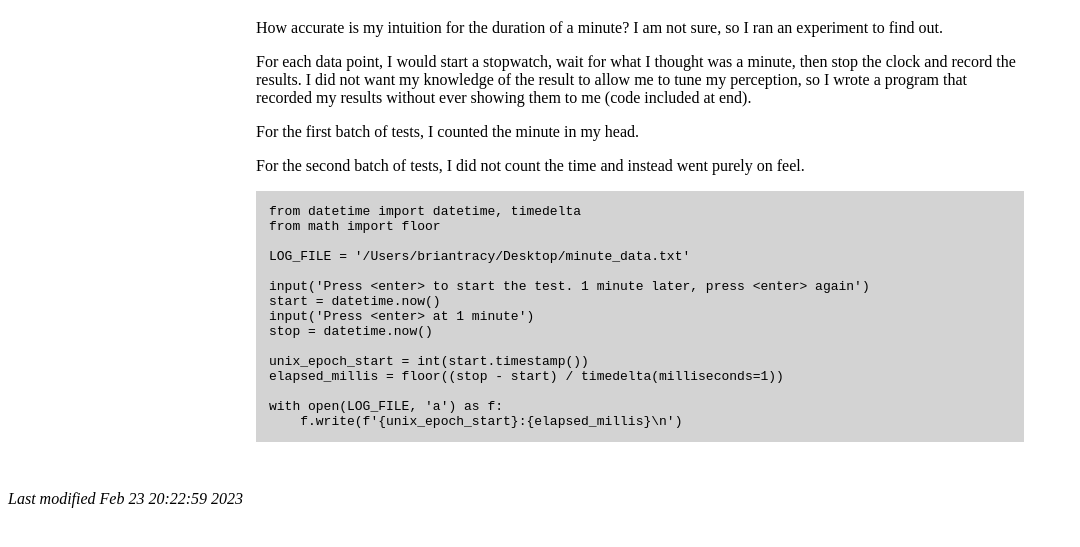
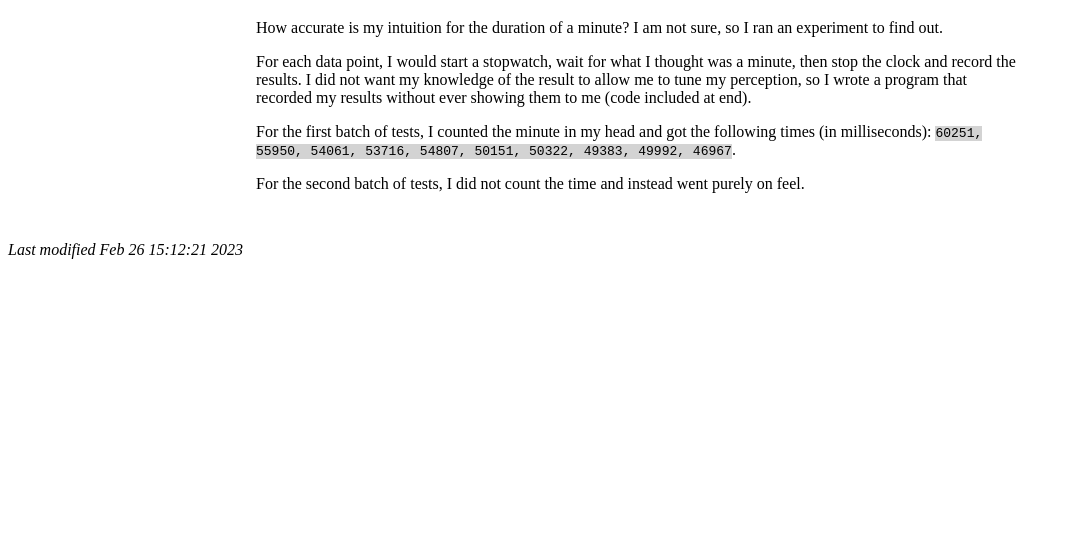
Before and after one commit to briantracy/briantracy.github.io, a plain HTML site: page writing/minute-duration-test.html in a window 1280 px wide. Shown: the part 61-608 px from the top of the page, without its empty margins (0-1080 px from the left). Drawn offline with Linux system fonts and the light colour scheme.

Commit message:
automated commit [Sun Feb 26 20:40:44 EST 2023]

```diff
--- a/writing/minute-duration-test.html
+++ b/writing/minute-duration-test.html
@@ -1,16 +1 @@
-<!DOCTYPE html><html lang="en"><head><meta charset="utf-8"><meta name="viewport" content="width=device-width,initial-scale=1"><meta name="description" content="Brian C Tracy Brown University Palo Alto personal website programmer Brian Tracy - minute-duration-test"><title>Brian Tracy - minute-duration-test</title><link href="data:," rel="icon"><style>main{margin:auto;max-width:48em}pre{background-color:#d3d3d3;padding:1em}code{background-color:#d3d3d3}footer{font-style:italic;margin-top:3em}hr{width:60%}h1,h2,h3,h4,h5{color:#006400}table{border-collapse:collapse;border-spacing:0}th,td{border:2px solid silver;padding:4px}</style></head><body><main><h1>Do I Know How Long a Minute Is?</h1><p>How accurate is my intuition for the duration of a minute? I am not sure, so I ran an experiment to find out.</p><p>For each data point, I would start a stopwatch, wait for what I thought was a minute, then stop the clock and record the results. I did not want my knowledge of the result to allow me to tune my perception, so I wrote a program that recorded my results without ever showing them to me (code included at end).</p><p>For the first batch of tests, I counted the minute in my head.</p><p>For the second batch of tests, I did not count the time and instead went purely on feel.</p><pre><code>from datetime import datetime, timedelta
-from math import floor
-
-LOG_FILE = &#39;/Users/briantracy/Desktop/minute_data.txt&#39;
-
-input(&#39;Press &lt;enter&gt; to start the test. 1 minute later, press &lt;enter&gt; again&#39;)
-start = datetime.now()
-input(&#39;Press &lt;enter&gt; at 1 minute&#39;)
-stop = datetime.now()
-
-unix_epoch_start = int(start.timestamp())
-elapsed_millis = floor((stop - start) / timedelta(milliseconds=1))
-
-with open(LOG_FILE, &#39;a&#39;) as f:
-    f.write(f&#39;{unix_epoch_start}:{elapsed_millis}\n&#39;)
-</code></pre></main><footer>Last modified Feb 23 20:22:59 2023</footer></body></html>
+<!DOCTYPE html><html lang="en"><head><meta charset="utf-8"><meta name="viewport" content="width=device-width,initial-scale=1"><meta name="description" content="Brian C Tracy Brown University Palo Alto personal website programmer Brian Tracy - minute-duration-test"><title>Brian Tracy - minute-duration-test</title><link href="data:," rel="icon"><style>main{margin:auto;max-width:48em}pre{background-color:#d3d3d3;padding:1em}code{background-color:#d3d3d3}footer{font-style:italic;margin-top:3em}hr{width:60%}h1,h2,h3,h4,h5{color:#006400}table{border-collapse:collapse;border-spacing:0}th,td{border:2px solid silver;padding:4px}</style></head><body><main><h1>Do I Know How Long a Minute Is?</h1><p>How accurate is my intuition for the duration of a minute? I am not sure, so I ran an experiment to find out.</p><p>For each data point, I would start a stopwatch, wait for what I thought was a minute, then stop the clock and record the results. I did not want my knowledge of the result to allow me to tune my perception, so I wrote a program that recorded my results without ever showing them to me (code included at end).</p><p>For the first batch of tests, I counted the minute in my head and got the following times (in milliseconds): <code>60251, 55950, 54061, 53716, 54807, 50151, 50322, 49383, 49992, 46967</code>.</p><p>For the second batch of tests, I did not count the time and instead went purely on feel.</p></main><footer>Last modified Feb 26 15:12:21 2023</footer></body></html>
```
Also changed, not shown: misc/2023.html (+2 -2 lines), writing/writing.html (+1 -1 lines), 3 other files.
